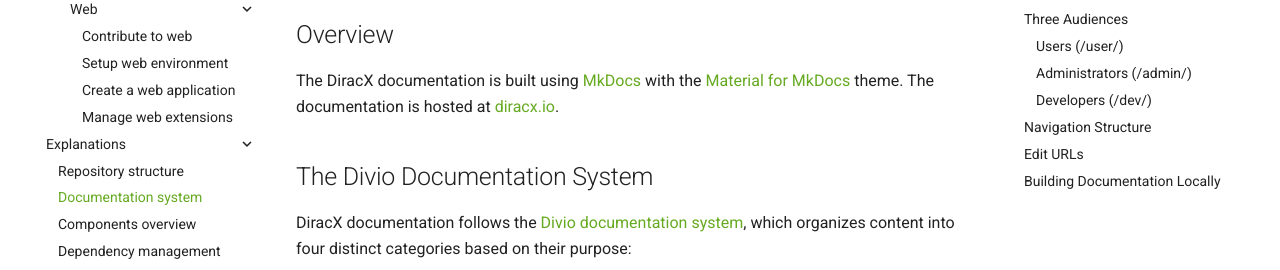
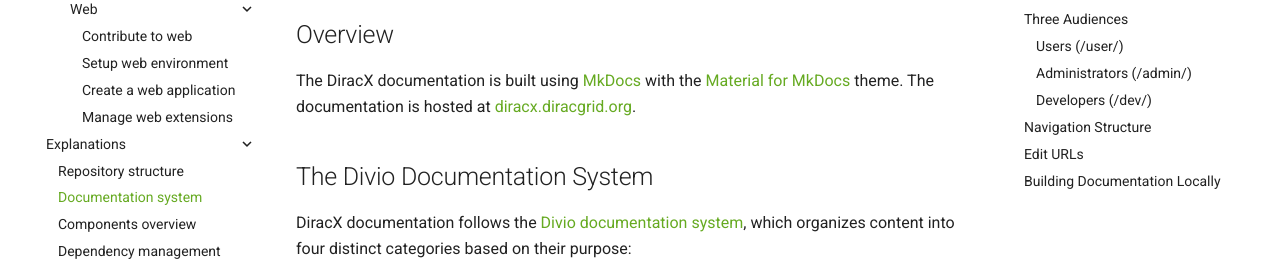
Before and after one commit to DIRACGrid/diracx, an MkDocs documentation site: the page built from docs/dev/explanations/documentation-system.md, in a window 1280 px wide and 900 px high. Shown: the part 348-618 px from the top of the window. Built offline with MkDocs 1.6.1 and Material for MkDocs 9.7.7, drawn with Linux system fonts in a browser that asks for light colours; plug-ins that fetch from the network failed and are left out; comment, search, counter and statistics services are not loaded.

Commit message:
docs: replace remaining diracx.io references with diracx.diracgrid.org
Addresses review feedback on this PR — 2 leftover references to the
old, unused domain.

```diff
--- a/docs/dev/explanations/documentation-system.md
+++ b/docs/dev/explanations/documentation-system.md
@@ -4,7 +4,7 @@ This page explains how the DiracX documentation system works, including its arch
 
 ## Overview
 
-The DiracX documentation is built using [MkDocs](https://www.mkdocs.org/) with the [Material for MkDocs](https://squidfunk.github.io/mkdocs-material/) theme. The documentation is hosted at [diracx.io](https://diracx.io/).
+The DiracX documentation is built using [MkDocs](https://www.mkdocs.org/) with the [Material for MkDocs](https://squidfunk.github.io/mkdocs-material/) theme. The documentation is hosted at [diracx.diracgrid.org](https://diracx.diracgrid.org/).
 
 ## The Divio Documentation System
 
```
Also changed, not shown: docs/admin/how-to/install-without-kubernetes/installing-in-a-container.md (+1 -1 lines).
